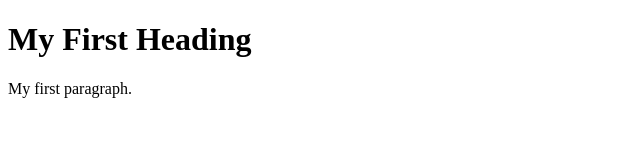
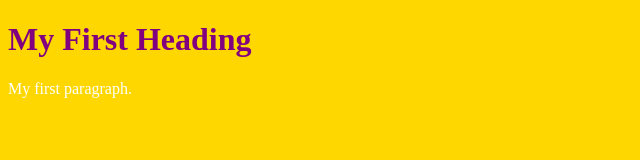
Before and after one commit to HighRollerLV/serveri, a plain HTML site: page index.html in a window 1280 px wide. Shown: the whole page, without its empty margins (0-640 px from the left). Drawn offline with Linux system fonts and the light colour scheme.

Commit message:
add basic

```diff
--- a/index.html
+++ b/index.html
@@ -2,6 +2,7 @@
 <html>
 <head>
 <title>Page Title</title>
+<link rel="stylesheet" href="styles.css">
 </head>
 <body>
 
--- /dev/null
+++ b/styles.css
@@ -0,0 +1,11 @@
+body {
+    background-color: gold;
+}
+
+h1 {
+    color: purple;
+}
+
+p {
+    color: white;
+}
```
